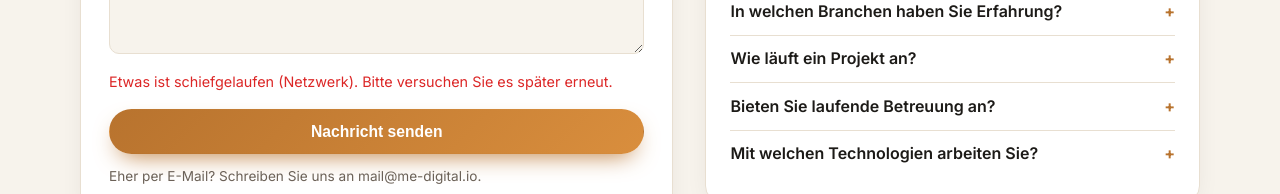
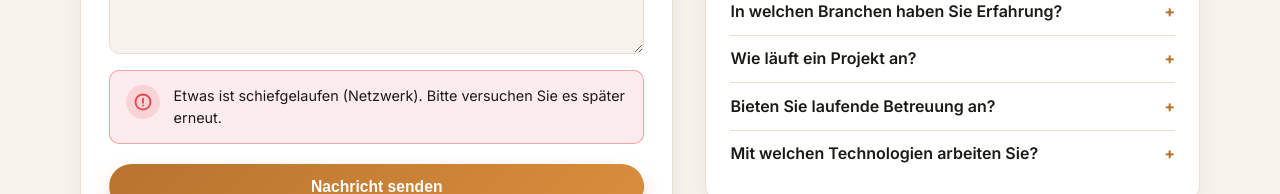
Before and after one commit to me-consulting/me-digital.io, an Angular app: page /contact in a window 1280 px wide. Both pictures are taken after typing "Sample", "name@example.com", "Sample" into the empty fields and a click on the button "Nachricht senden". Shown: the part 797-991 px from the top of the page. Built offline with nearby package versions, Linux system fonts and the light colour scheme; no server answers.

Commit message:
feat(contact): visual error alert (role=alert + warning icon + entrance anim, light+dark)

```diff
--- a/src/app/pages/contact/contact.html
+++ b/src/app/pages/contact/contact.html
@@ -96,7 +96,16 @@
             </div>
 
             @if (error(); as e) {
-              <p class="contact__error">{{ e }}</p>
+              <div class="contact__alert" role="alert">
+                <span class="contact__alert-icon" aria-hidden="true">
+                  <svg viewBox="0 0 24 24" fill="none" stroke="currentColor" stroke-width="2.5" stroke-linecap="round" stroke-linejoin="round">
+                    <circle cx="12" cy="12" r="10" />
+                    <line x1="12" y1="7.5" x2="12" y2="13" />
+                    <line x1="12" y1="16.5" x2="12.01" y2="16.5" />
+                  </svg>
+                </span>
+                <p class="contact__alert-msg">{{ e }}</p>
+              </div>
             }
 
             <button class="btn btn--primary btn--full" type="submit" [disabled]="sending()">
--- a/src/app/pages/contact/contact.scss
+++ b/src/app/pages/contact/contact.scss
@@ -87,10 +87,43 @@
   font-size: 0.85rem;
   margin: 0.75rem 0 0;
 }
-.contact__error {
-  color: #dc2626;
+/* Error alert — mirrors the success card's visual language (icon + surface +
+   border + entrance), but in a red accent and inline (form stays visible so the
+   user can correct + resubmit). role="alert" gives it aria-live=assertive. */
+.contact__alert {
+  display: flex;
+  gap: 0.85rem;
+  align-items: flex-start;
+  background: color-mix(in srgb, #e5484d 10%, transparent);
+  border: 1px solid color-mix(in srgb, #e5484d 45%, transparent);
+  border-radius: var(--radius-sm);
+  padding: 0.9rem 1rem;
+  margin: 0 0 0.75rem;
+  animation: alert-in 0.4s cubic-bezier(0.16, 1, 0.3, 1) both;
+}
+.contact__alert-icon {
+  flex: none;
+  width: 34px;
+  height: 34px;
+  border-radius: 50%;
+  display: grid;
+  place-items: center;
+  color: #e5484d;
+  background: color-mix(in srgb, #e5484d 15%, transparent);
+}
+.contact__alert-icon svg {
+  width: 18px;
+  height: 18px;
+}
+.contact__alert-msg {
+  margin: 0;
   font-size: 0.9rem;
-  margin: 0 0 0.5rem;
+  line-height: 1.5;
+  color: var(--ink);
+}
+@keyframes alert-in {
+  from { opacity: 0; transform: translateY(-6px); }
+  to { opacity: 1; transform: none; }
 }
 
 /* Success */
@@ -140,6 +173,7 @@
 @media (prefers-reduced-motion: reduce) {
   .contact__done { animation: none; }
   .contact__check { animation: none; stroke-dashoffset: 0; }
+  .contact__alert { animation: none; }
 }
 
 .contact__soon {
```
